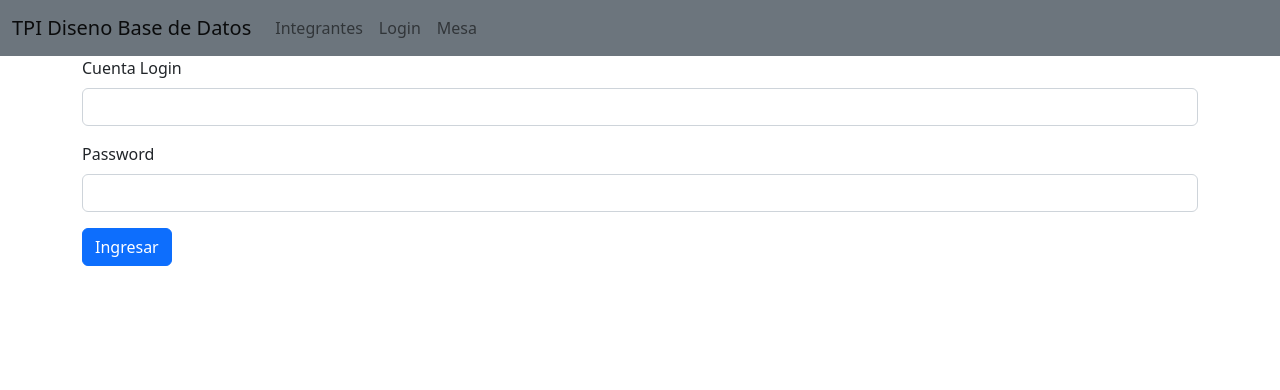
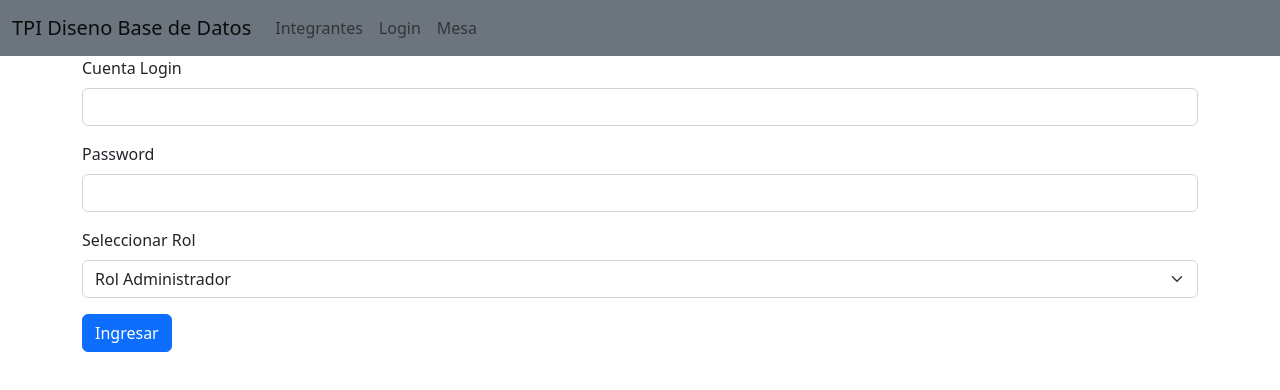
Before and after one commit to Laivetta/blackJack, an Angular app: page /login in a window 1280 px wide. Shown: the top 390 px of the page. Built offline with nearby package versions, Linux system fonts and the light colour scheme.

Commit message:
final andando

```diff
--- a/src/app/Elementos/home/home.component.html
+++ b/src/app/Elementos/home/home.component.html
@@ -12,7 +12,6 @@
           <tr *ngFor="let item of arrayLista; let i = index">
             <th scope="row">{{i + 1}}</th>
             <td>{{item}}</td>
-
           </tr>
 
         </tbody>
--- a/src/app/Elementos/login/login.component.html
+++ b/src/app/Elementos/login/login.component.html
@@ -9,6 +9,14 @@
           <input type="password" class="form-control" id="txtPass" name="txtPass">
         </div>
 
+        <div class="mb-3">
+          <label for="disabledSelect" class="form-label">Seleccionar Rol</label>
+          <select id="disabledSelect" class="form-select">
+            <option>Rol Administrador</option>
+            <option>Rol Jugador</option>
+          </select>
+        </div>
+
         <button type="button" class="btn btn-primary">Ingresar</button>
       </form>
 </div>
--- a/src/app/Elementos/mesa/mesa.component.html
+++ b/src/app/Elementos/mesa/mesa.component.html
@@ -1,4 +1,4 @@
-
+<div style="background-color:#175234;">
   <div id="banca" class="container">
       <app-banca [banderaJugadorParo]="banderaJugador"  [puntosJugador]="puntosJugador" ></app-banca>
   </div>
@@ -9,3 +9,5 @@
   <div class="container">
     <button type="button" (click)="reiniciar()" class="btn btn-dark">Reiniciar Juego</button>
   </div>
+
+</div>
```
